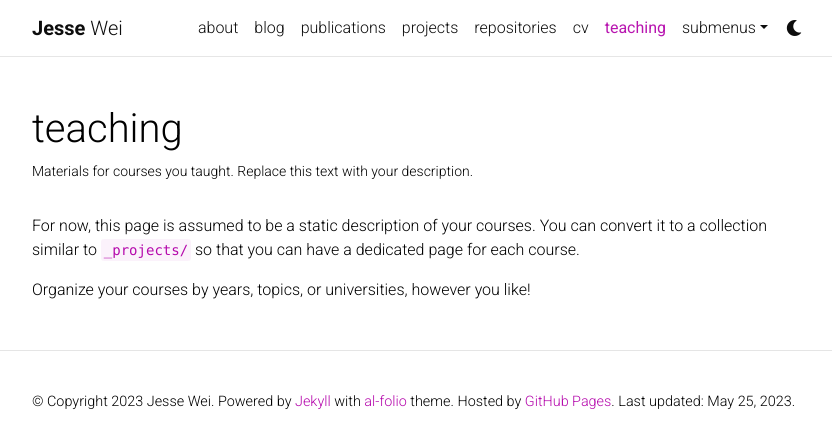
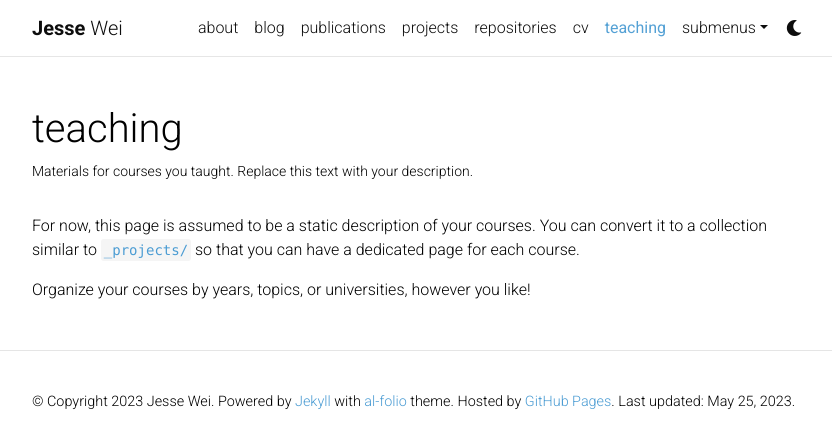
Before and after one commit to jesse-wei/jesse-wei.github.io, a Jekyll site: the page built from _pages/teaching.md, in a window 1280 px wide. Shown: the top 448 px of the page, without its empty margins (223-1055 px from the left). Built offline with Jekyll 4.4.1, drawn with Linux system fonts in a browser that asks for light colours; comment, search, counter and statistics services are not loaded; a style sheet for code colours, icons or effects is not loaded.

Commit message:
Use UNC color

```diff
--- a/_sass/_themes.scss
+++ b/_sass/_themes.scss
@@ -7,8 +7,8 @@
   --global-code-bg-color: #{$code-bg-color-light};
   --global-text-color: #{$black-color};
   --global-text-color-light: #{$grey-color};
-  --global-theme-color: #{$purple-color};
-  --global-hover-color: #{$purple-color};
+  --global-theme-color: #{$unc-color};
+  --global-hover-color: #{$unc-color};
   --global-hover-text-color: #{$white-color};
   --global-footer-bg-color: #{$grey-color-dark};
   --global-footer-text-color: #{$grey-color-light};
@@ -52,8 +52,8 @@ html[data-theme='dark'] {
   --global-code-bg-color: #{$code-bg-color-dark};
   --global-text-color: #{$grey-color-light};
   --global-text-color-light: #{$grey-color-light};
-  --global-theme-color: #{$cyan-color};
-  --global-hover-color: #{$cyan-color};
+  --global-theme-color: #{$unc-color};
+  --global-hover-color: #{$unc-color};
   --global-hover-text-color: #{$white-color};
   --global-footer-bg-color: #{$grey-color-light};
   --global-footer-text-color: #{$grey-color-dark};
--- a/_sass/_variables.scss
+++ b/_sass/_variables.scss
@@ -31,8 +31,11 @@ $grey-900:            #212529;
 $white-color: #ffffff !default;
 $black-color: #000000 !default;
 
+$unc-color: #4B9CD3 !default;
+$unc-color-light:     lighten($unc-color, 25%);
+
 
 // Theme colors
 
-$code-bg-color-light:     rgba($purple-color, 0.05);
+$code-bg-color-light:     rgb(245, 245, 245);
 $code-bg-color-dark:      #2c3237 !default;
```
